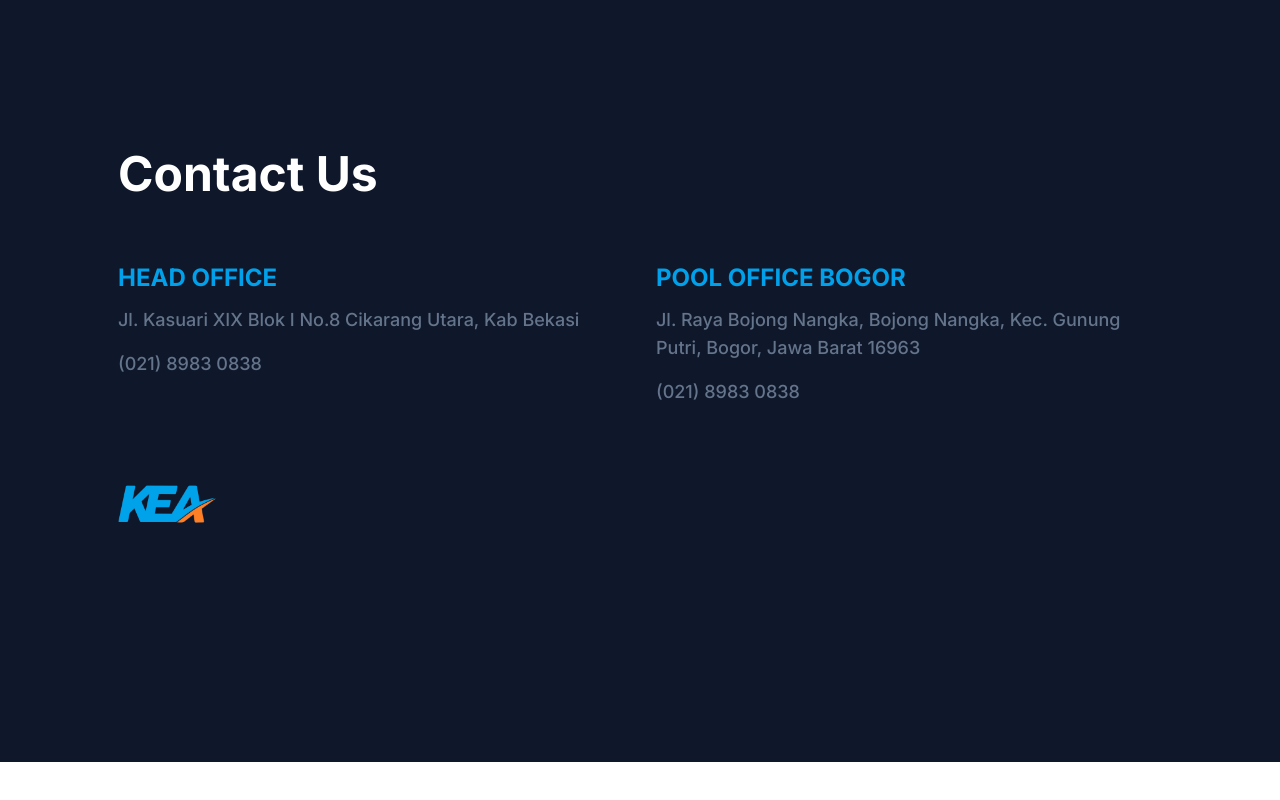
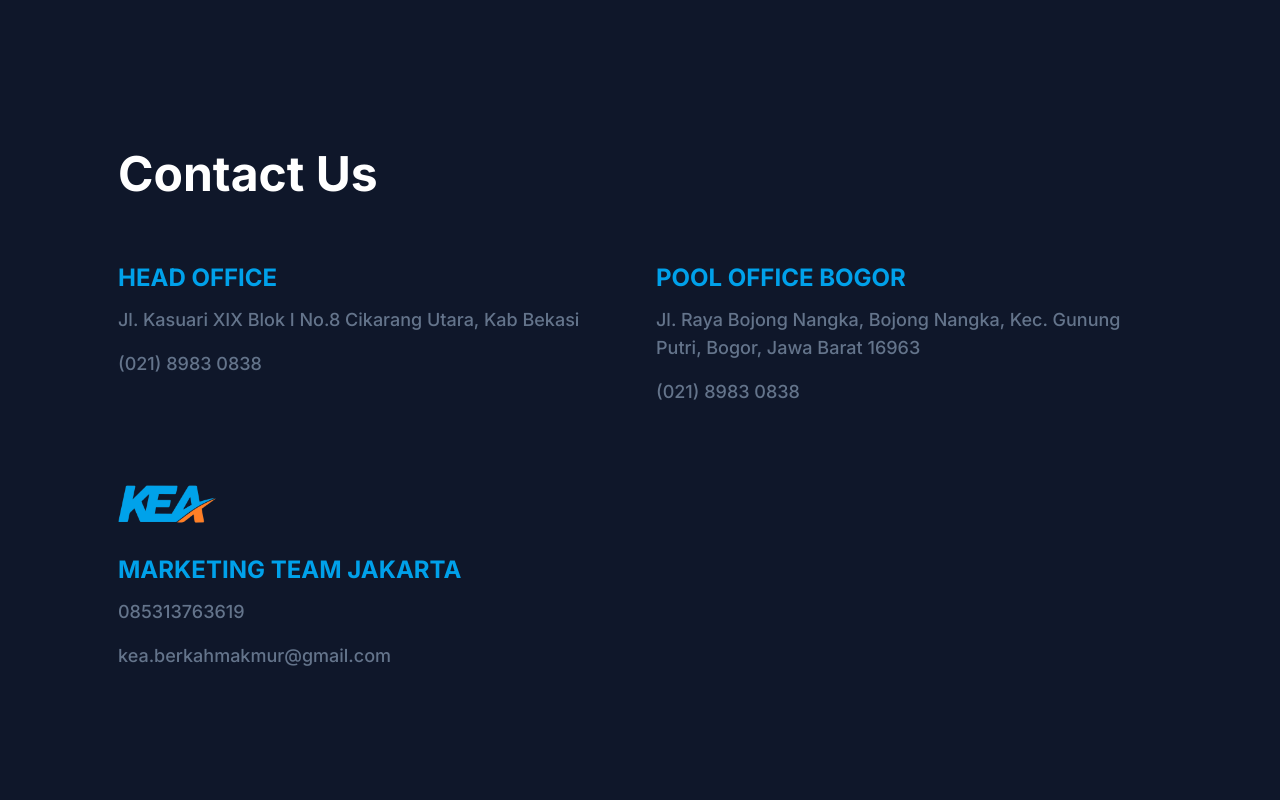
Before and after one commit to Arka-Developers/kea-compro, a Next.js app: page / in a window 1280 px wide. Shown: the part 2810-3610 px from the top of the page. Before the commit the page ends 3572 px from the top, so only its background shows below. Built offline with nearby package versions, Linux system fonts and the light colour scheme.

Commit message:
feat(screen): Updating footer sections using data from ekky
Author: @arufiand

```diff
--- a/app/(sections)/footerSection.tsx
+++ b/app/(sections)/footerSection.tsx
@@ -4,7 +4,7 @@ import { headerData } from '@/lib/const';
 import Image from 'next/image';
 
 export const FooterSection = () => {
-  const { contact } = headerData;
+  const { contact, marketing } = headerData;
   const contactLength = contact.length;
   return (
     <footer ref={contactRef} id={`footer`} className={`bg-dark pb-32 pt-36`}>
@@ -48,6 +48,25 @@ export const FooterSection = () => {
               height={100}
               // style={{ width: '100%' }}
             />
+            {marketing.map((item) => (
+              <>
+                <h4
+                  className={`mb-3 text-2xl font-bold uppercase text-primary`}
+                >
+                  Marketing Team {item.marketingPlace}
+                </h4>
+                <p
+                  className={`mb-4 max-w-xl text-base font-medium text-secondary lg:text-lg`}
+                >
+                  {item.marketingNumber}
+                </p>
+                <p
+                  className={`mb-4 max-w-xl text-base font-medium text-secondary lg:text-lg`}
+                >
+                  {item.marketingEmail}
+                </p>
+              </>
+            ))}
           </div>
         </div>
       </div>
```
